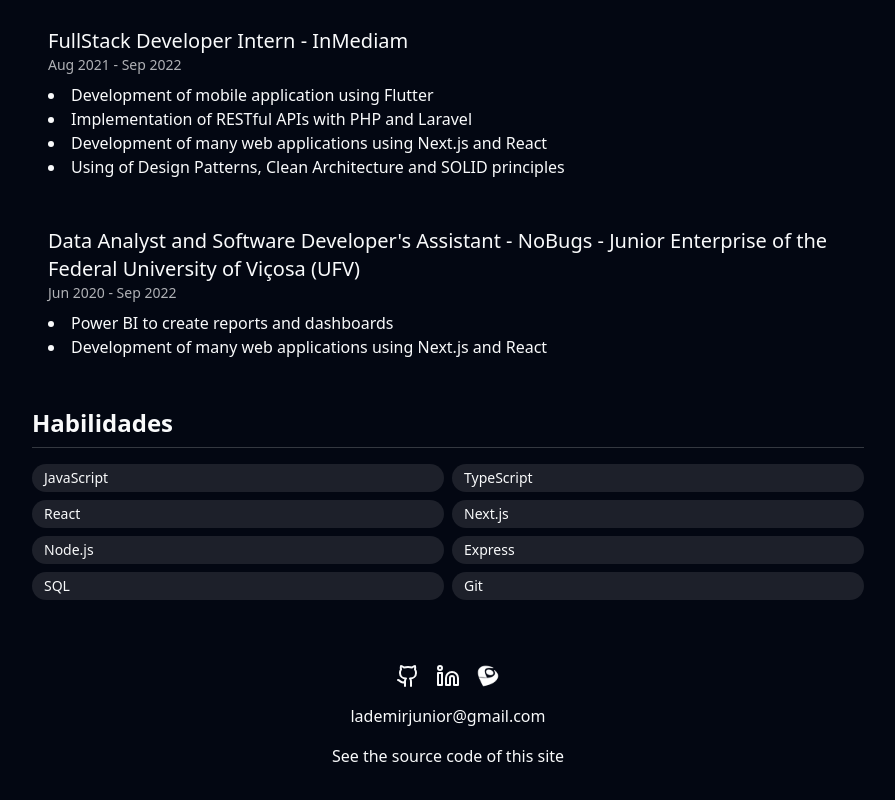
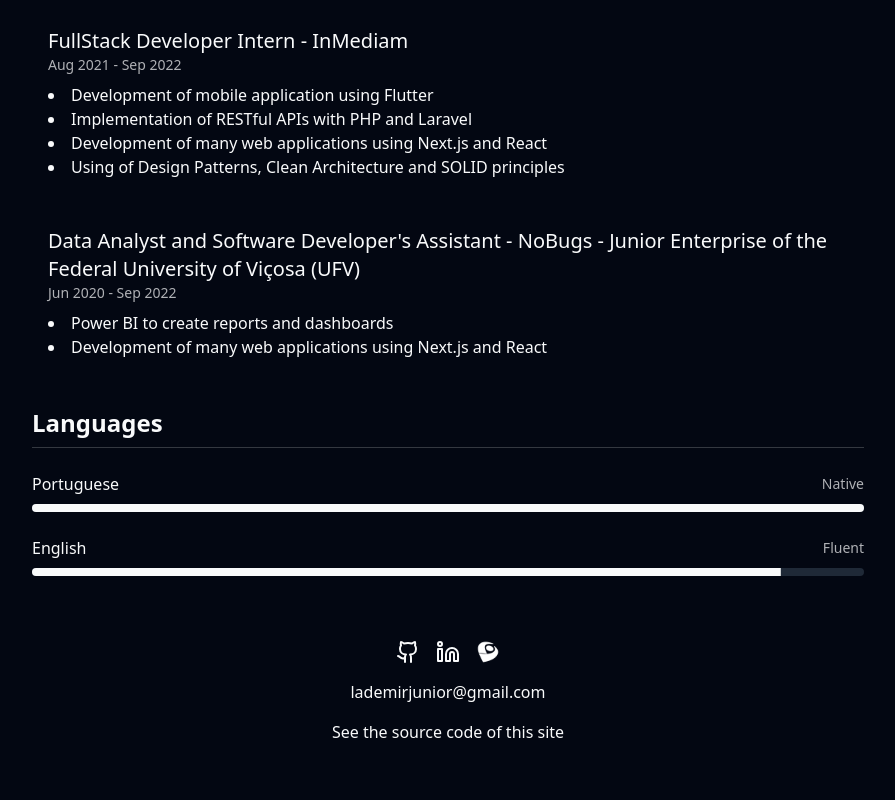
Before and after one commit to lademir/web, a Next.js app: page /curriculum in a window 1280 px wide. Shown: the part 1244-2044 px from the top of the page, without its empty margins (192-1087 px from the left). After the commit the page ends 2020 px from the top, so only its background shows below. Built offline with nearby package versions, Linux system fonts and the light colour scheme.

Commit message:
feat: languagens in cv

```diff
--- a/package.json
+++ b/package.json
@@ -9,6 +9,7 @@
     "lint": "next lint"
   },
   "dependencies": {
+    "@radix-ui/react-progress": "^1.1.0",
     "@radix-ui/react-separator": "^1.1.0",
     "@radix-ui/react-switch": "^1.1.1",
     "class-variance-authority": "^0.7.0",
--- a/src/app/curriculum/page.tsx
+++ b/src/app/curriculum/page.tsx
@@ -1,3 +1,4 @@
+import { Progress } from '@/components/ui/progress';
 import CvCard from './components/cv-card';
 
 export default function Curriculum() {
@@ -104,8 +105,27 @@
                     />
                 </section>
 
+                <section className="mt-8">
+                    <h2 className="text-2xl font-semibold mb-6 border-b border-foreground/20 pb-2">Languages</h2>
+                    <ul className="space-y-6">
+                        <li>
+                            <div className="flex justify-between items-center mb-2">
+                                <span className="font-medium">Portuguese</span>
+                                <span className="text-sm text-foreground/70">Native</span>
+                            </div>
+                            <Progress value={100} className="h-2" />
+                        </li>
+                        <li>
+                            <div className="flex justify-between items-center mb-2">
+                                <span className="font-medium">English</span>
+                                <span className="text-sm text-foreground/70">Fluent</span>
+                            </div>
+                            <Progress value={90} className="h-2" />
+                        </li>
 
-                <section>
+                    </ul>
+                </section>
+                {/* <section>
                     <h2 className="text-2xl font-semibold mb-4 border-b border-foreground/20 pb-2">Habilidades</h2>
                     <ul className="grid grid-cols-2 gap-2">
                         <li className="bg-foreground/10 rounded-full px-3 py-1 text-sm">JavaScript</li>
@@ -117,7 +137,7 @@
                         <li className="bg-foreground/10 rounded-full px-3 py-1 text-sm">SQL</li>
                         <li className="bg-foreground/10 rounded-full px-3 py-1 text-sm">Git</li>
                     </ul>
-                </section>
+                </section> */}
             </main>
         </div>
     );
--- /dev/null
+++ b/src/components/ui/progress.tsx
@@ -0,0 +1,28 @@
+"use client"
+
+import * as React from "react"
+import * as ProgressPrimitive from "@radix-ui/react-progress"
+
+import { cn } from "@/lib/utils"
+
+const Progress = React.forwardRef<
+  React.ElementRef<typeof ProgressPrimitive.Root>,
+  React.ComponentPropsWithoutRef<typeof ProgressPrimitive.Root>
+>(({ className, value, ...props }, ref) => (
+  <ProgressPrimitive.Root
+    ref={ref}
+    className={cn(
+      "relative h-4 w-full overflow-hidden rounded-full bg-secondary",
+      className
+    )}
+    {...props}
+  >
+    <ProgressPrimitive.Indicator
+      className="h-full w-full flex-1 bg-primary transition-all"
+      style={{ transform: `translateX(-${100 - (value || 0)}%)` }}
+    />
+  </ProgressPrimitive.Root>
+))
+Progress.displayName = ProgressPrimitive.Root.displayName
+
+export { Progress }
```
Also changed, not shown: 1 other file (tests, documents, lock files or other folders).
